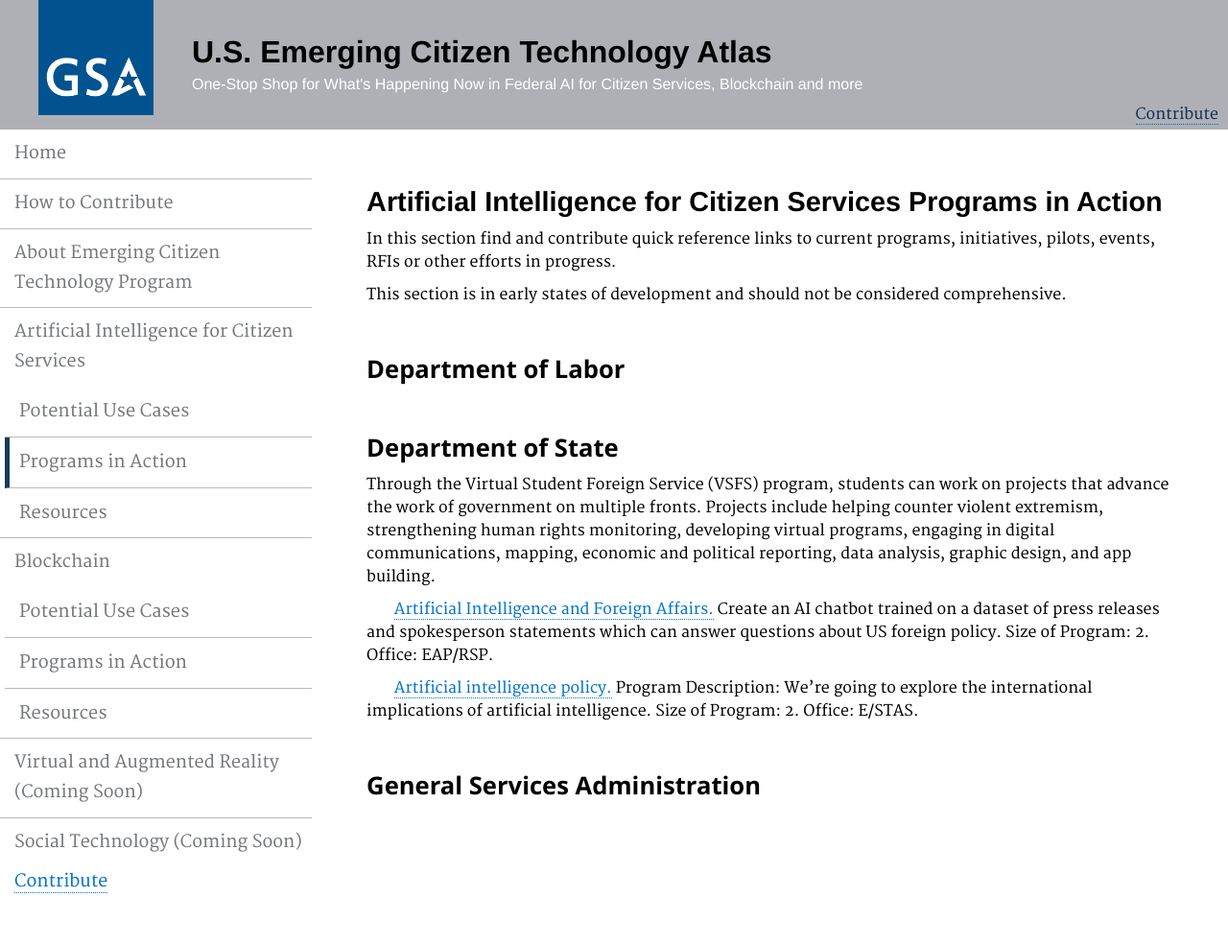
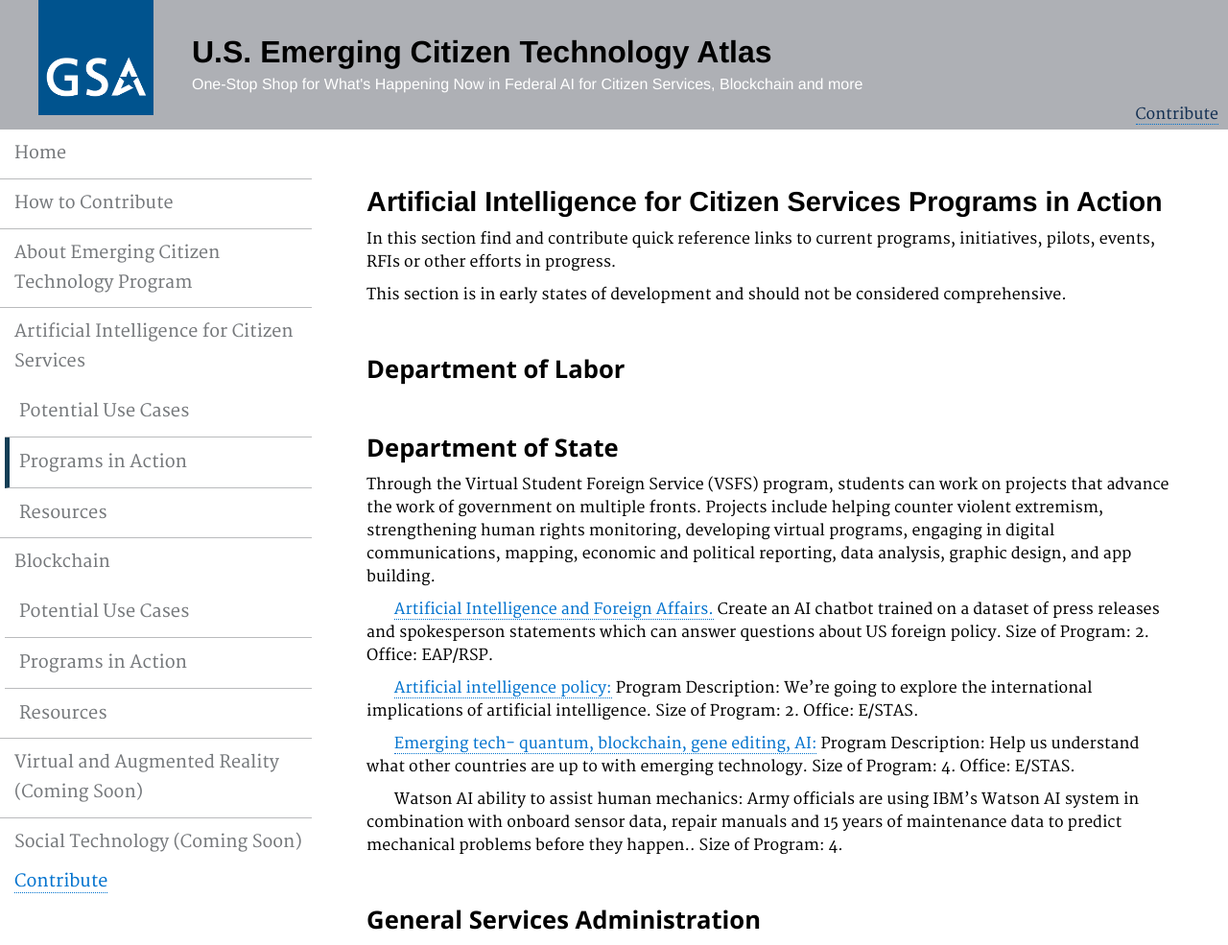
Before and after one commit to GSA/emerging-technology-atlas, a Jekyll site: the page built from pages/artificial-intelligence-programs.md, in a window 1280 px wide. Shown: the whole page at 96% size. Built offline with Jekyll 4.4.1, drawn with Linux system fonts in a browser that asks for light colours; before the commit the page ends 945 px from its top, so only the background shows below that.

Commit message:
Update artificial-intelligence-programs.md

```diff
--- a/pages/artificial-intelligence-programs.md
+++ b/pages/artificial-intelligence-programs.md
@@ -18,9 +18,18 @@ Through the Virtual Student Foreign Service (VSFS) program, students can work on
 
 &nbsp;&nbsp;&nbsp;&nbsp;&nbsp;&nbsp; <a href="https://vsfs.state.gov/projects/view/128">Artificial Intelligence and Foreign Affairs.</a> Create an AI chatbot trained on a dataset of press releases and spokesperson statements which can answer questions about US foreign policy. Size of Program: 2. Office: EAP/RSP.
 
-&nbsp;&nbsp;&nbsp;&nbsp;&nbsp;&nbsp; <a href="https://vsfs.state.gov/projects/view/668">Artificial intelligence policy.</a>
+&nbsp;&nbsp;&nbsp;&nbsp;&nbsp;&nbsp; <a href="https://vsfs.state.gov/projects/view/668">Artificial intelligence policy:</a>
 Program Description: We're going to explore the international implications of artificial intelligence. Size of Program: 2.
 Office: E/STAS.
+
+&nbsp;&nbsp;&nbsp;&nbsp;&nbsp;&nbsp; <a href="https://vsfs.state.gov/projects/view/681">Emerging tech- quantum, blockchain, gene editing, AI:</a>
+Program Description: Help us understand what other countries are up to with emerging technology. Size of Program: 4.
+Office: E/STAS.
+
+&nbsp;&nbsp;&nbsp;&nbsp;&nbsp;&nbsp; Watson AI ability to assist human mechanics: Army officials are using IBM’s Watson AI system in combination with onboard sensor data, repair manuals and 15 years of maintenance data to predict mechanical problems before they happen.. Size of Program: 4.
+
+
+
 
 
 
```
